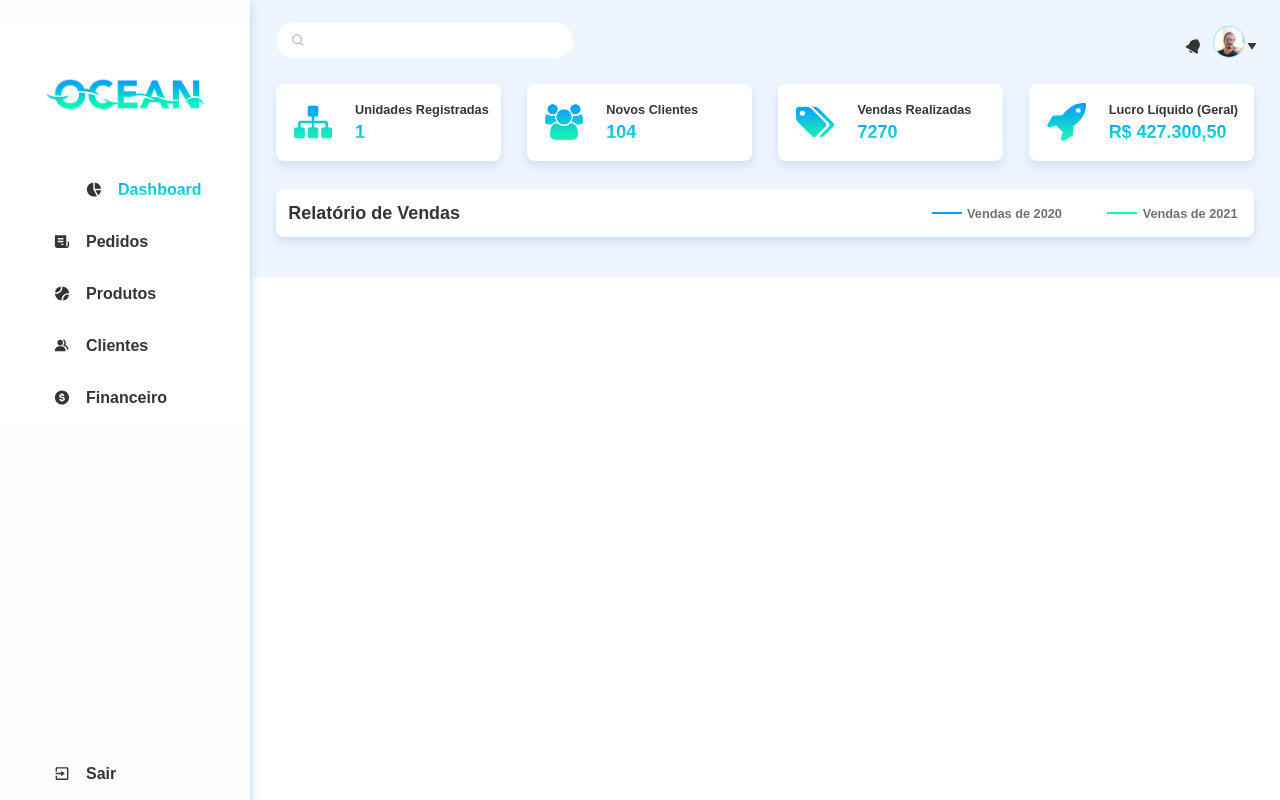
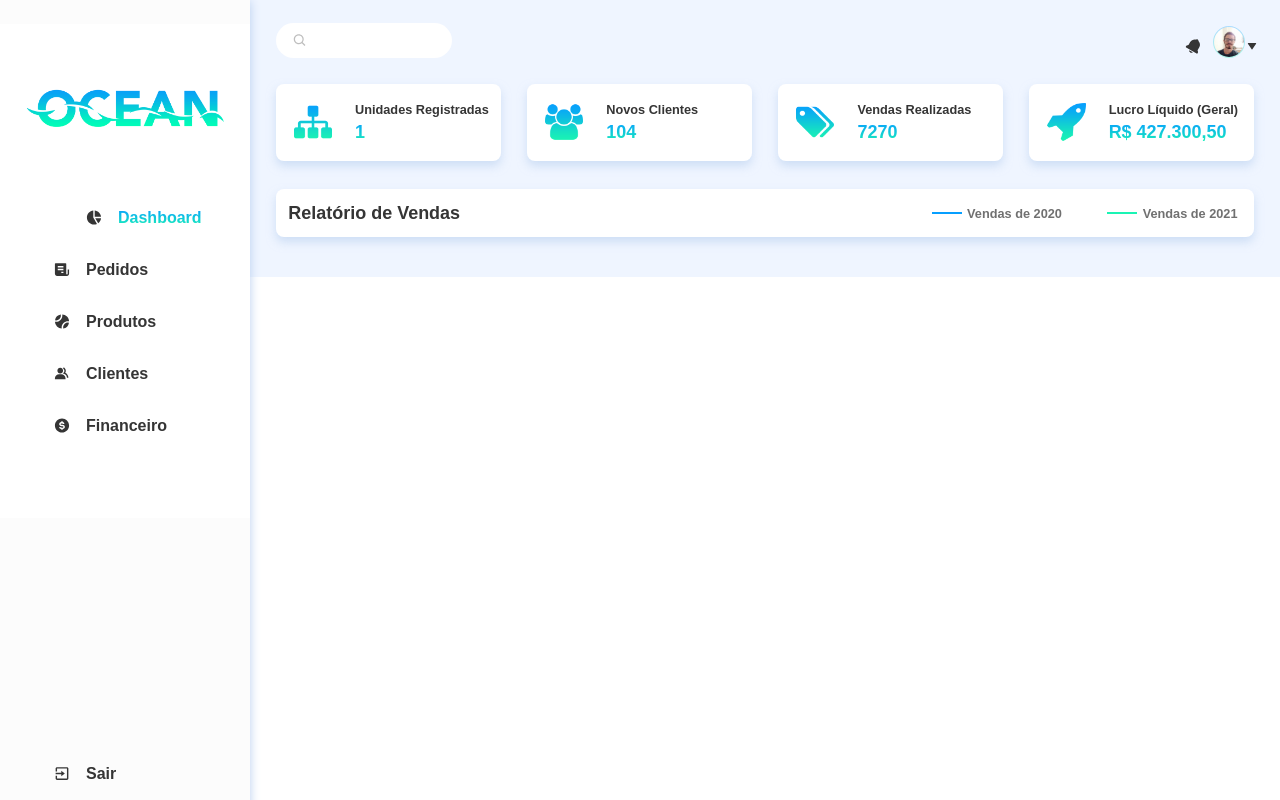
Before and after one commit to MatheusTostes/crm-ocean, a React (Create React App) app: page / in a window 1280 px wide. Built offline with nearby package versions, Linux system fonts and the light colour scheme.

Commit message:
Animate side bar

```diff
--- a/src/components/Header/styles.js
+++ b/src/components/Header/styles.js
@@ -10,7 +10,7 @@ export const Container = styled.div`
 `
 export const SearchBox = styled.div`
   background: white;
-  width: 30%;
+  /* width: 30%; */
   height: 15px;
   padding: 10px 2px;
   display: flex;
@@ -30,12 +30,17 @@ export const SearchBox = styled.div`
 `
 export const Input = styled.input`
   background: none;
-  width: 100%;
+  width: 10vw;
   border: none;
   outline: none;
   caret-color: rgba(7,159,255,1);
   color: rgba(7,159,255,1);
   font-size: 0.8rem;
+
+  :focus {
+    width: 40vw;
+    transition: 1s;
+  }
 `
 export const User = styled.div`
   height: 100%;
--- a/src/components/SideBar/index.js
+++ b/src/components/SideBar/index.js
@@ -26,13 +26,13 @@ function SideBar () {
   })
 
   return (
-  <Container ref={menuRef}>
+  <Container ref={menuRef} menuState={menuOn}>
     <MenuOnButton onClick={openMenu}>
       <Hr1 className="hrPrimary" menuState={menuOn}/>
       <Hr2 className="onHide" menuState={menuOn}/>
       <Hr3 className="hrSecondary" menuState={menuOn}/>
     </MenuOnButton>
-    <MenuBar menuState={menuOn}>
+    <MenuBar className="menuBar" menuState={menuOn}>
       <NavGroup>
         <Logo>
           <img src="./images/logo.png" alt="logo"/>
--- a/src/components/SideBar/styles.js
+++ b/src/components/SideBar/styles.js
@@ -53,6 +53,15 @@ export const MenuBar = styled.div`
   flex-direction: column;
   justify-content: space-between;
   box-shadow: 0 1px 10px #B8CEEF;
+  animation-name: example;
+  animation-duration: 0.5s;
+  animation-fill-mode: forwards;
+
+  /* :hover {
+    margin-left: ${props => props.menuState ? '0px' : '-150px'};
+    transition: 0.5s;
+  } */
+
 
   .activeButton {
     padding-left: 82px;
@@ -76,6 +85,12 @@ export const MenuBar = styled.div`
     display: ${props => props.menuState ? 'flex' : 'none'};
     z-index: 1;
 
+    margin-left: -250px;
+
+    @keyframes example{
+      100% {margin-left: 0px}:
+    }
+
     .quitButton {
       margin-bottom: 40px;
     }
@@ -84,8 +99,8 @@ export const MenuBar = styled.div`
 export const Logo = styled.div`
   margin: 10px 30px 10px 30px;
   background: none;
-  width: 180px;
-  height: 120px;
+  width: 90%;
+  height: 30%;
   display: flex;
   align-items: center;
   justify-content: center;
@@ -95,6 +110,13 @@ export const Logo = styled.div`
     background: none;
   }
 `
+export const NavGroup = styled.div`
+  background-color: white;
+  width: 100%;
+  display: flex;
+  flex-direction: column;
+  align-items: center;
+`
 export const Nav = styled.div`
   background-color: white;
   width: 100%;
@@ -102,6 +124,7 @@ export const Nav = styled.div`
   flex-direction: column;
 `
 export const Button = styled.button`
+  width: 100%;
   margin: 2px 0;
   padding: 15px 45px 15px 50px;
   text-align: left;
@@ -138,10 +161,3 @@ export const Button = styled.button`
     }
   }
 `
-export const NavGroup = styled.div`
-  background-color: white;
-  width: 100%;
-  display: flex;
-  flex-direction: column;
-  align-items: center;
-`
```
